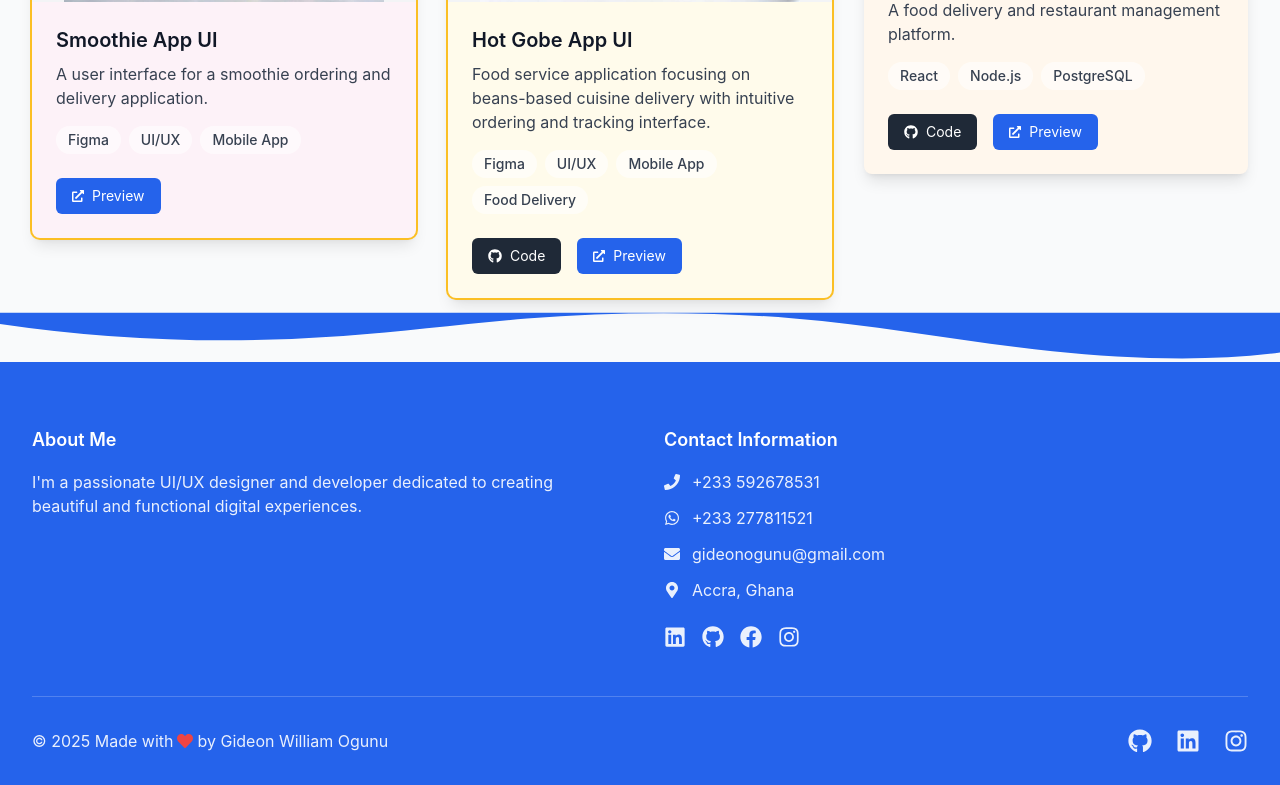
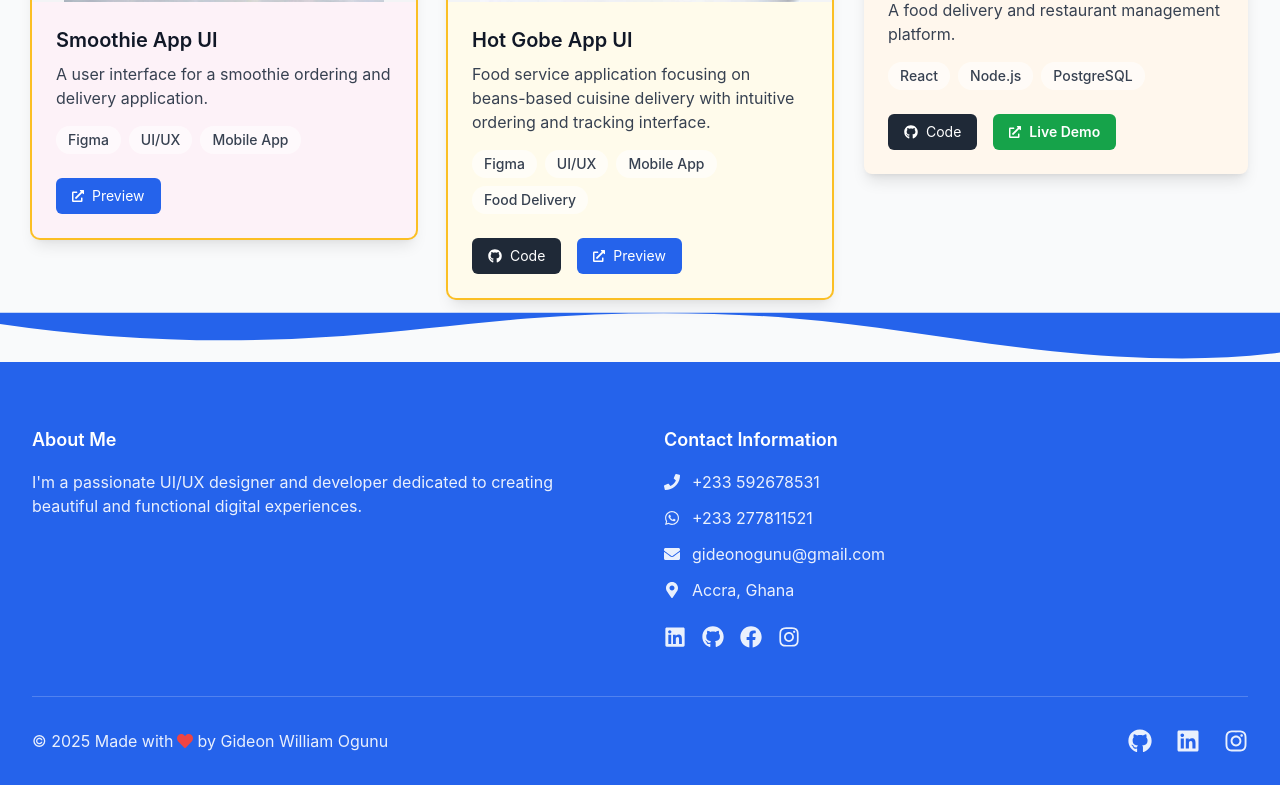
Before and after one commit to GideonWill/My-Portfolio, a React (Vite) app: page /projects in a window 1280 px wide. Shown: the part 2062-2847 px from the top of the page. Built offline with nearby package versions, Linux system fonts and the light colour scheme; a web font is replaced by a local one.

Commit message:
Update demo links for Mosaic Grove and Rako Foods projects in Projects.jsx and Resume.jsx, correcting URLs for consistency.

```diff
--- a/src/pages/Projects.jsx
+++ b/src/pages/Projects.jsx
@@ -31,7 +31,7 @@ const projects = [
       "A community-driven platform for sustainable agriculture and empowering communities in Ghana.",
     techStack: ["React", "Firebase", "Tailwind CSS"],
     githubLink: "https://github.com/GideonWill/Mosaic-Grove.git",
-    demoLink: "https://mosaicgrov.netlify.app/",
+    demoLink: "https://mosaicgrove.netlify.app/",
     image: "/images/mosaic.jpg",
     color: "bg-purple-50 dark:bg-purple-900/20",
     category: "Web Development",
@@ -104,10 +104,11 @@ const projects = [
     description: "A food delivery and restaurant management platform.",
     techStack: ["React", "Node.js", "PostgreSQL"],
     githubLink: "https://github.com/GideonWill/rakofoods",
-    demoLink: "https://rakofoods-demo.com",
+    demoLink: "https://rakofoods.netlify.app/",
     image: "/images/rako.jpg",
     color: "bg-orange-50 dark:bg-orange-900/20",
     category: "Web Development",
+    hasLiveDemo: true,
   },
 ];
 
--- a/src/pages/Resume.jsx
+++ b/src/pages/Resume.jsx
@@ -144,7 +144,7 @@ const Resume = () => {
         "Implemented a real-time chat system for buyer-seller communication",
       ],
       link: "https://github.com/GideonWill/MosaicGrove",
-      liveDemo: "https://mosaicgrov.netlify.app/",
+      liveDemo: "https://mosaicgrove.netlify.app/",
     },
     {
       id: 4,
```
